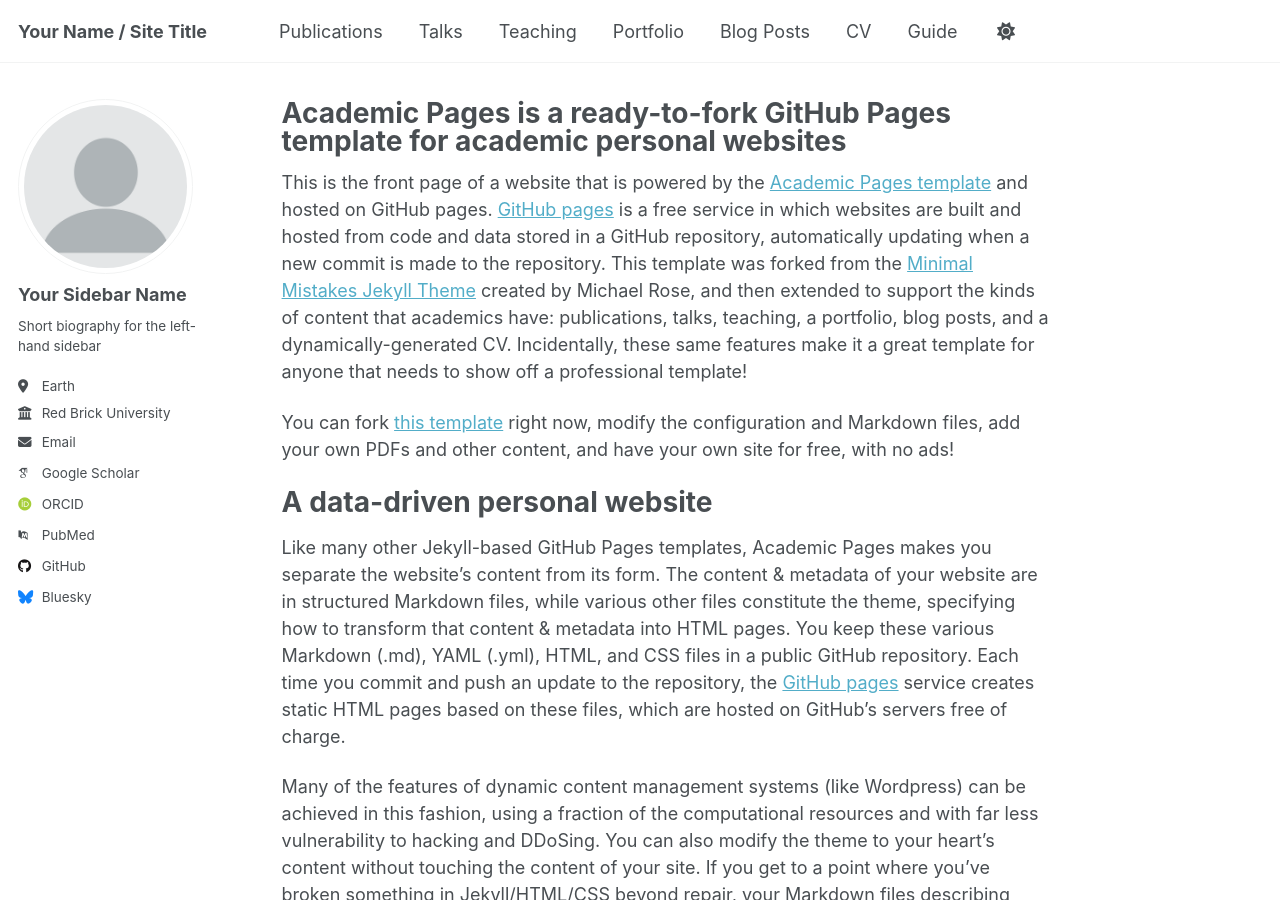
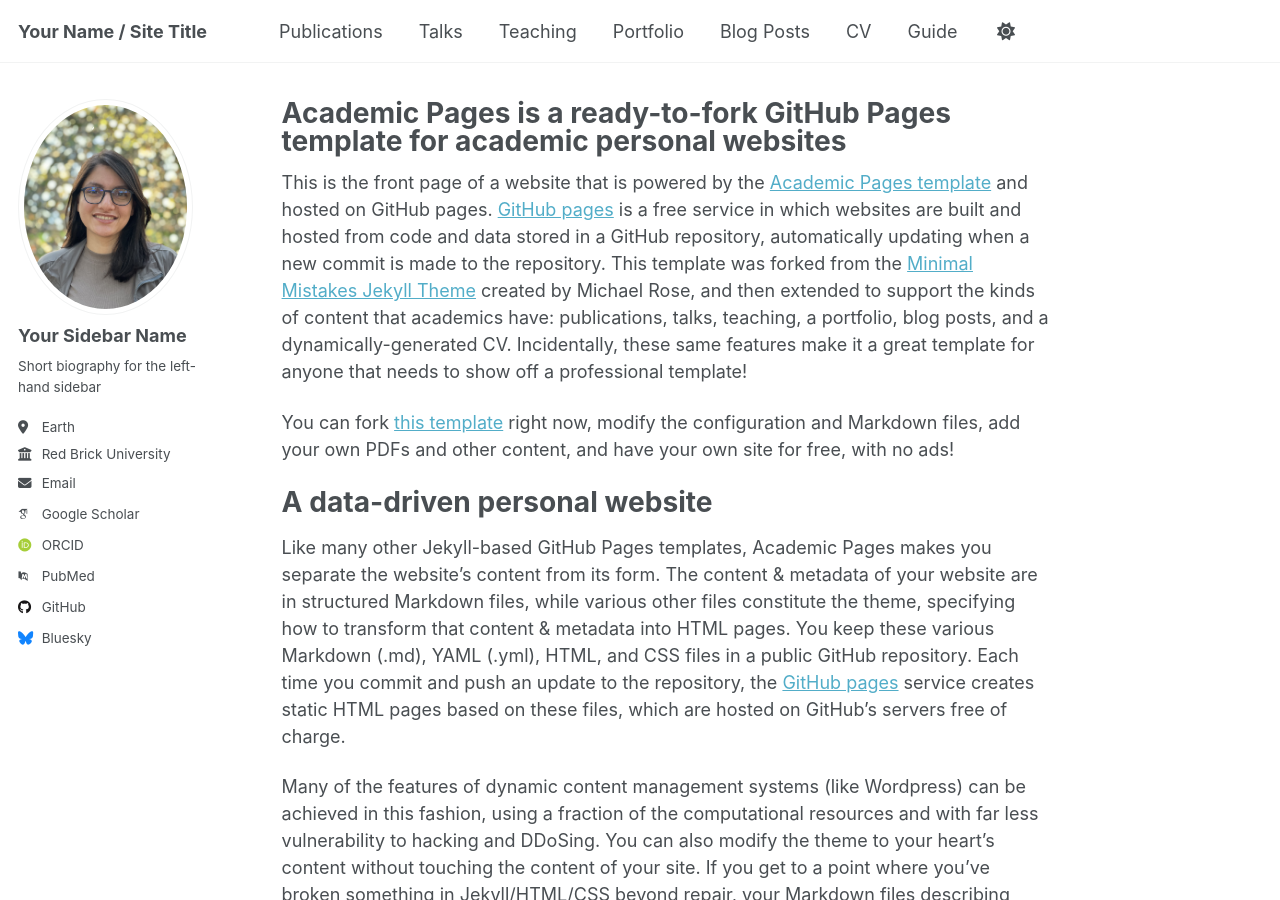
Before and after one commit to alinadevkota/Portfolio, a Jekyll site: the page built from _pages/about.md, in a window 1280 px wide and 900 px high. Built offline with Jekyll 4.4.1, drawn with Linux system fonts in a browser that asks for light colours; some web fonts are replaced; a script that is not in the unit is left out.

Commit message:
update profile picture

```diff
--- a/_config.yml
+++ b/_config.yml
@@ -22,7 +22,7 @@
 #               Additional customization can be done by editing /_includes/author-profile.html
 author:
   # Biographic information
-  avatar           : "profile.png"
+  avatar           : "Alina.jpg"
   name             : "Your Sidebar Name"
   pronouns         : # example: "she/her"
   bio              : "Short biography for the left-hand sidebar"
```
Also changed, not shown: images/Alina.jpg (added).
